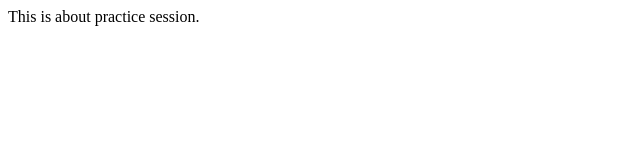
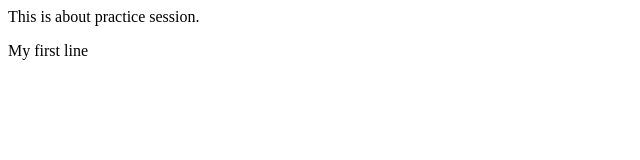
Before and after one commit to bitu-pawale/Bitu, a plain HTML site: page index.html in a window 1280 px wide. Shown: the full height of the page, 0-640 px from the left. Drawn offline with Linux system fonts and the light colour scheme.

Commit message:
my first line

```diff
--- a/index.html
+++ b/index.html
@@ -1 +1,7 @@
 This is about practice session.
+<html>
+    <p>
+        My first line
+
+    </p>
+</html>
```
